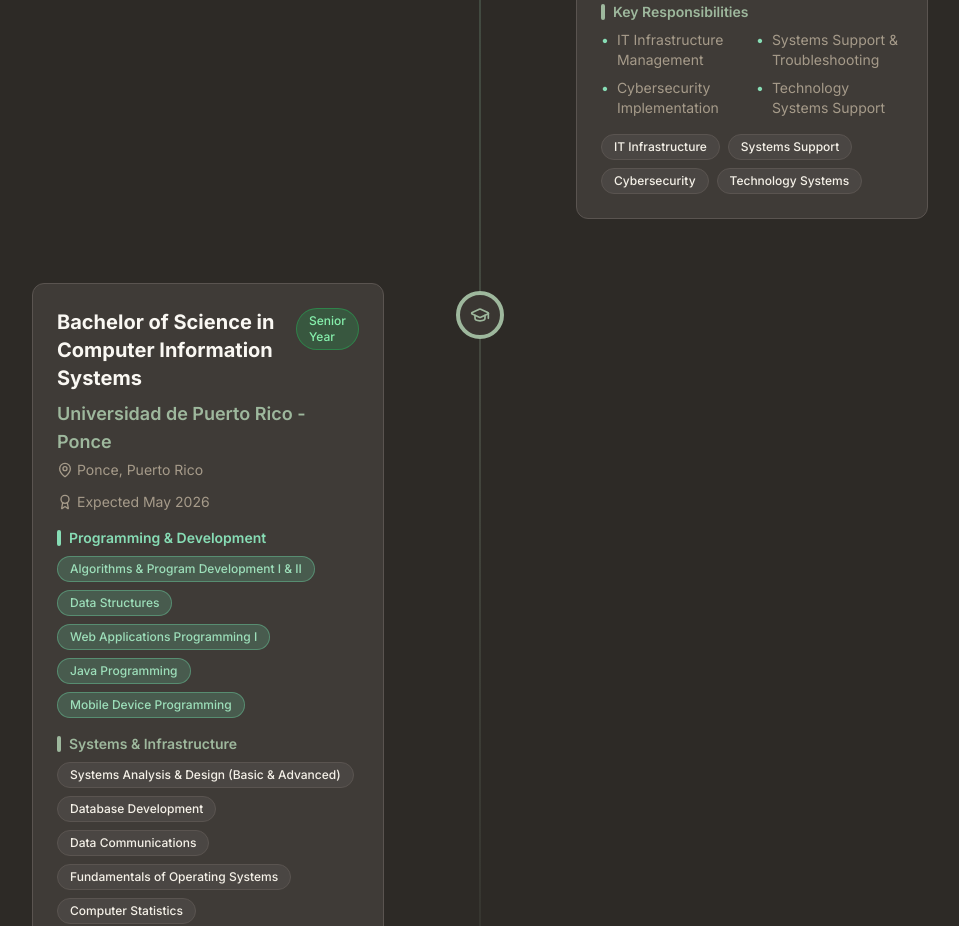
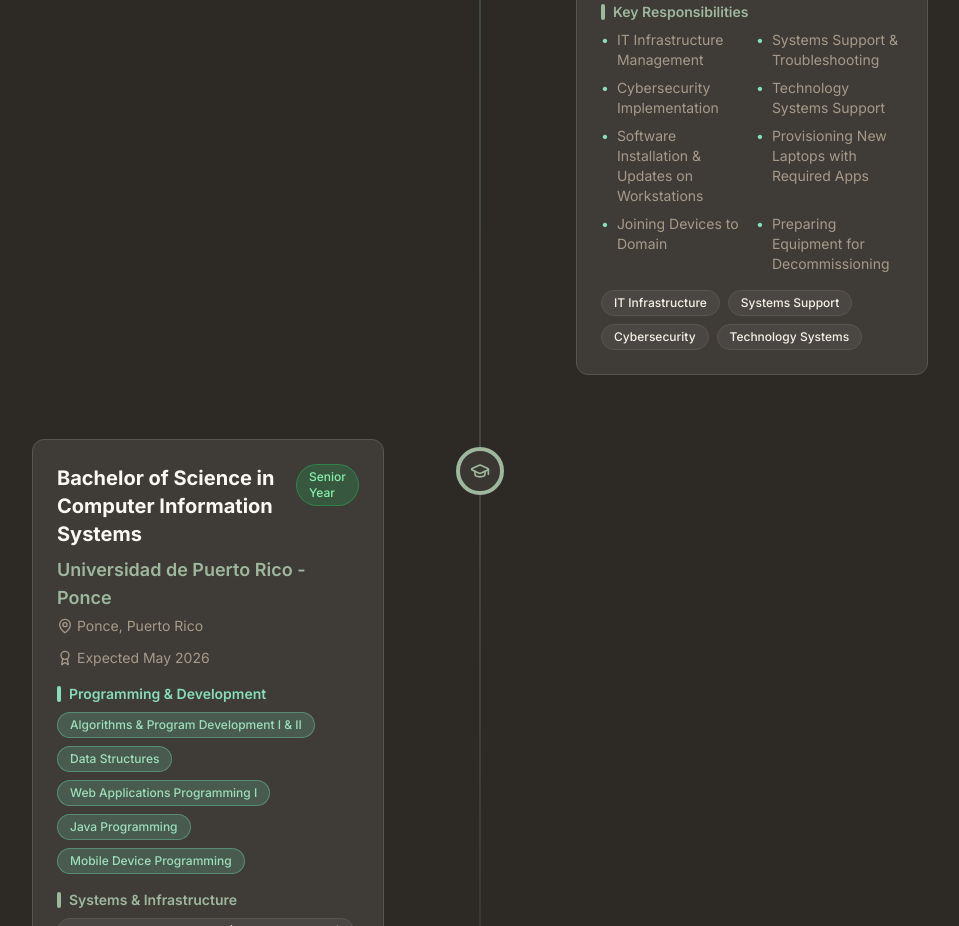
Before and after one commit to Kamavera/Portfolio_Kaleb, a React (Vite) app: page / in a window 1280 px wide. Shown: the part 5560-6486 px from the top of the page, without its empty margins (160-1119 px from the left). Built offline with nearby package versions, Linux system fonts and the light colour scheme.

Commit message:
Add detailed CIRACET responsibilities

```diff
--- a/src/data/portfolio.js
+++ b/src/data/portfolio.js
@@ -138,13 +138,21 @@
         'IT Infrastructure Management',
         'Systems Support & Troubleshooting',
         'Cybersecurity Implementation',
-        'Technology Systems Support'
+        'Technology Systems Support',
+        'Software Installation & Updates on Workstations',
+        'Provisioning New Laptops with Required Apps',
+        'Joining Devices to Domain',
+        'Preparing Equipment for Decommissioning'
       ],
       es: [
         'Gestión de Infraestructura de TI',
         'Soporte y Resolución de Sistemas',
         'Implementación de Ciberseguridad',
-        'Soporte de Sistemas Tecnológicos'
+        'Soporte de Sistemas Tecnológicos',
+        'Instalación y Actualización de Software en Equipos',
+        'Configuración de Laptops Nuevas con Apps Requeridas',
+        'Integración de Dispositivos al Dominio',
+        'Preparación de Equipos para Decomisión'
       ]
     },
     skills: ['IT Infrastructure', 'Systems Support', 'Cybersecurity', 'Technology Systems'],
```
